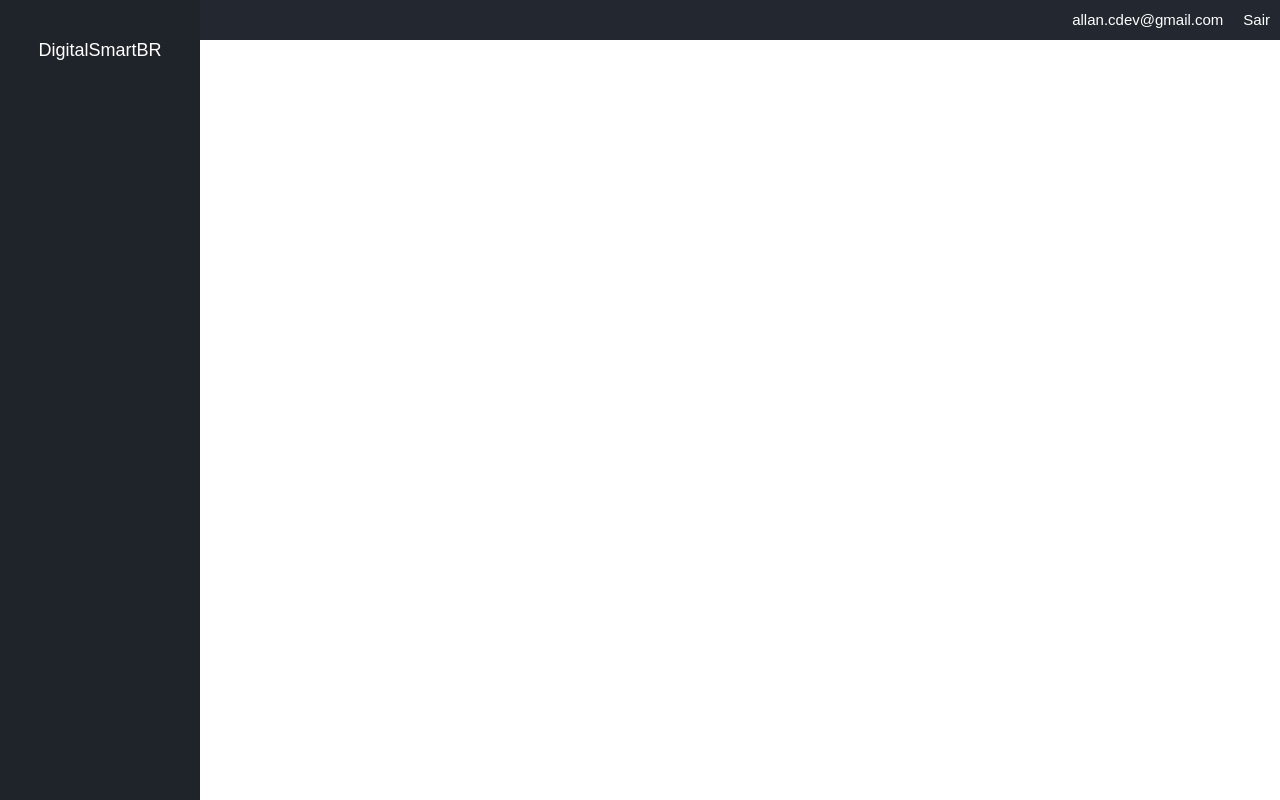
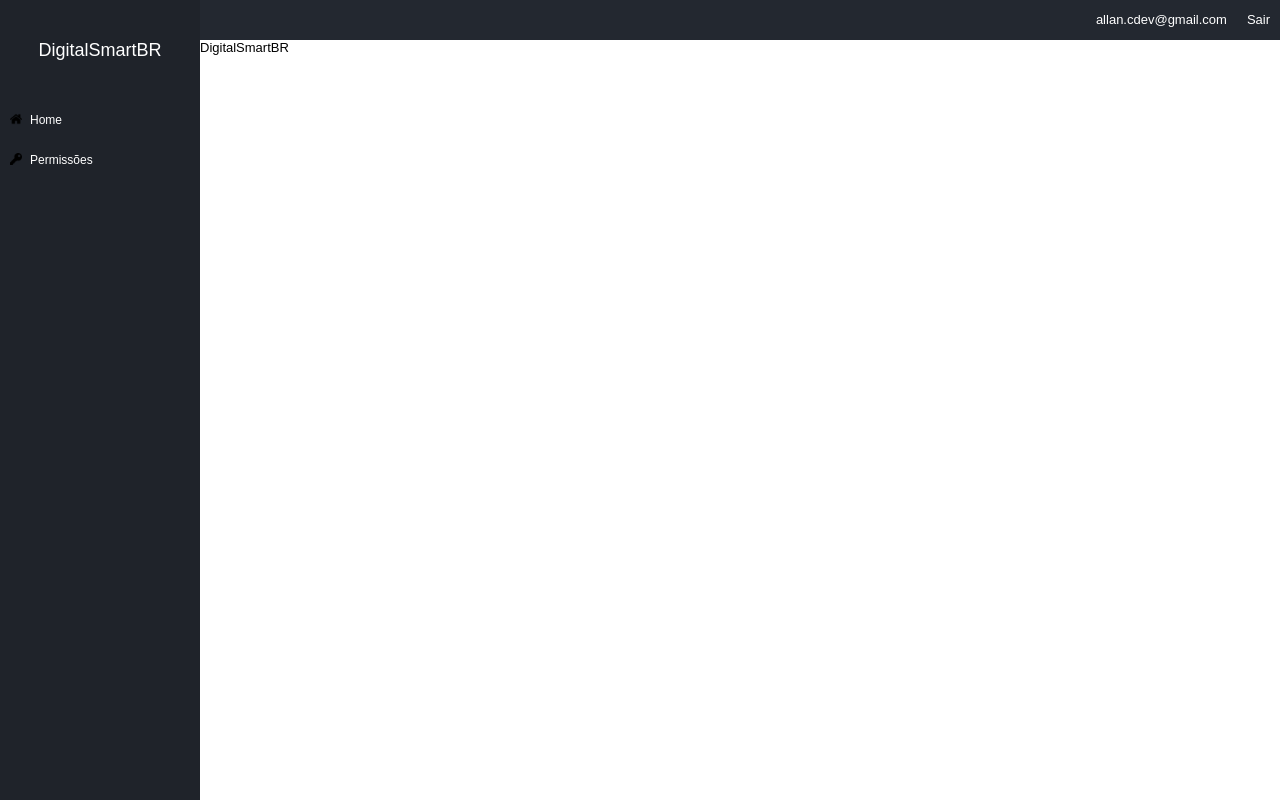
Before and after one commit to AllancDev/conta_azul, a PHP site: page /conta_azul/ in a window 1280 px wide. Run offline with PHP 8.4, Linux system fonts and the light colour scheme; a user stored in the database is signed in; data comes from the database, SQL or seed files in the repository; some libraries are stand-ins or nearby versions.

Commit message:
Adicionando novos recursos

```diff
--- a/assets/css/template.css
+++ b/assets/css/template.css
@@ -29,7 +29,7 @@ body {
     height: 40px;
     background-color: #232830;
     color: #fff;
-    font-size: 15px;
+    font-size: 13px;
 }
 
 .top-right {
@@ -44,3 +44,40 @@ body {
     color: #fff;
     text-decoration: none;
 }
+
+.menu-area {
+    color: #fff;
+}
+
+.menu-area ul {
+    margin: 0;
+    padding: 0;
+    list-style: none;
+}
+
+.menu-area li {
+    height: 40px;
+    line-height: 40px;
+    font-size: 12px;
+    padding-left: 30px;
+    background-size: 12px 12px;
+    background-repeat: no-repeat;
+    background-position: 10px 13px;
+}
+
+.menu-area li:hover {
+    background-color: #2a2e35;
+}
+.menu-area li a {
+    color: #fff;
+    text-decoration: none;
+    display: block;
+}
+
+.menu-area li:nth-child(1) {
+    background-image: url('../images/home.png');
+}
+
+.menu-area li:nth-child(2) {
+    background-image: url('../images/key.png');
+}
--- a/views/template.php
+++ b/views/template.php
@@ -10,7 +10,15 @@
             <div class = "company-name">
                 <?= $viewData['company_name'] ?>
             </div>
+
+            <div class = "menu-area">
+                <ul>
+                    <li><a href = "<?= BASE_URL; ?>" >Home</a></li>
+                    <li><a href = "<?= BASE_URL; ?>/permissions" >Permissões</a></li>
+                </ul>
+            </div>
         </div>
+
 
         <div class = "container">
             <div class = "top-menu" >
@@ -19,6 +27,12 @@
                     <?= $viewData['user_email']; ?>
                 </div>
             </div>
+
+            <div class = "area-app">
+                <?php
+                    $this -> loadViewInTemplate($viewName, $viewData);
+                ?>
+            </div>
         </div>
     </body>
 </html>
```
Also changed, not shown: assets/images/home.png (added), assets/images/key.png (added).
